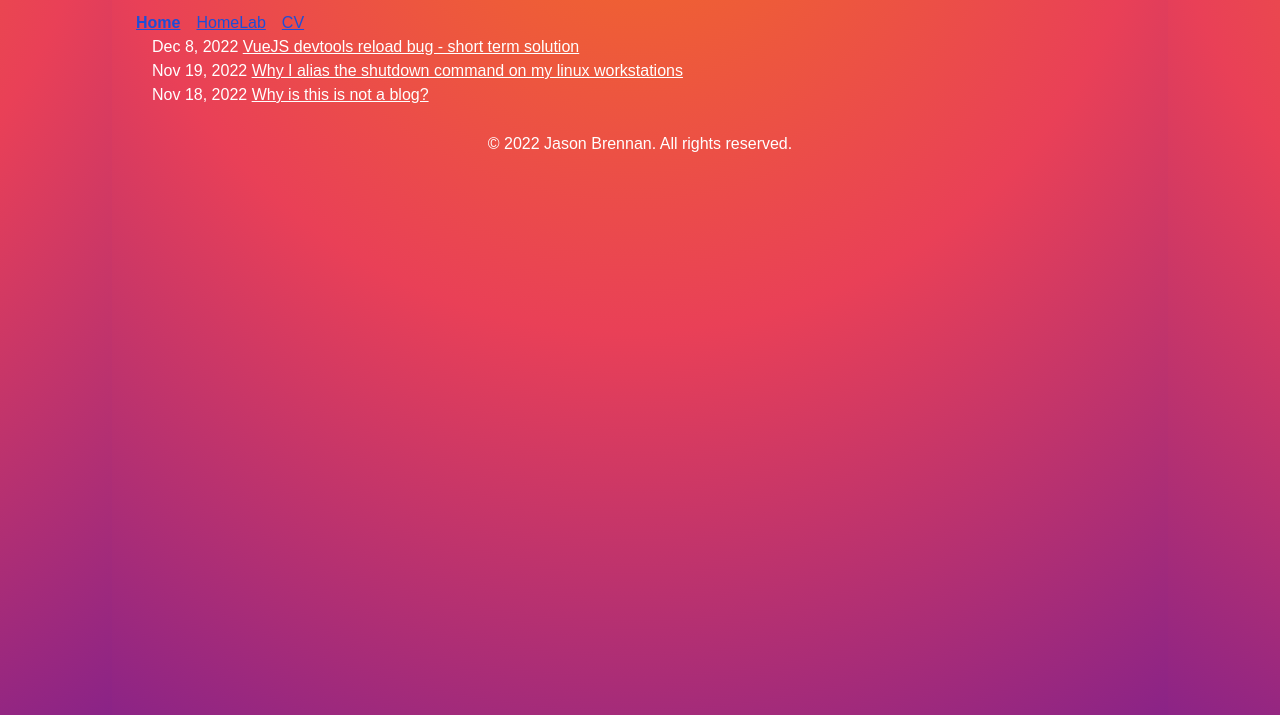
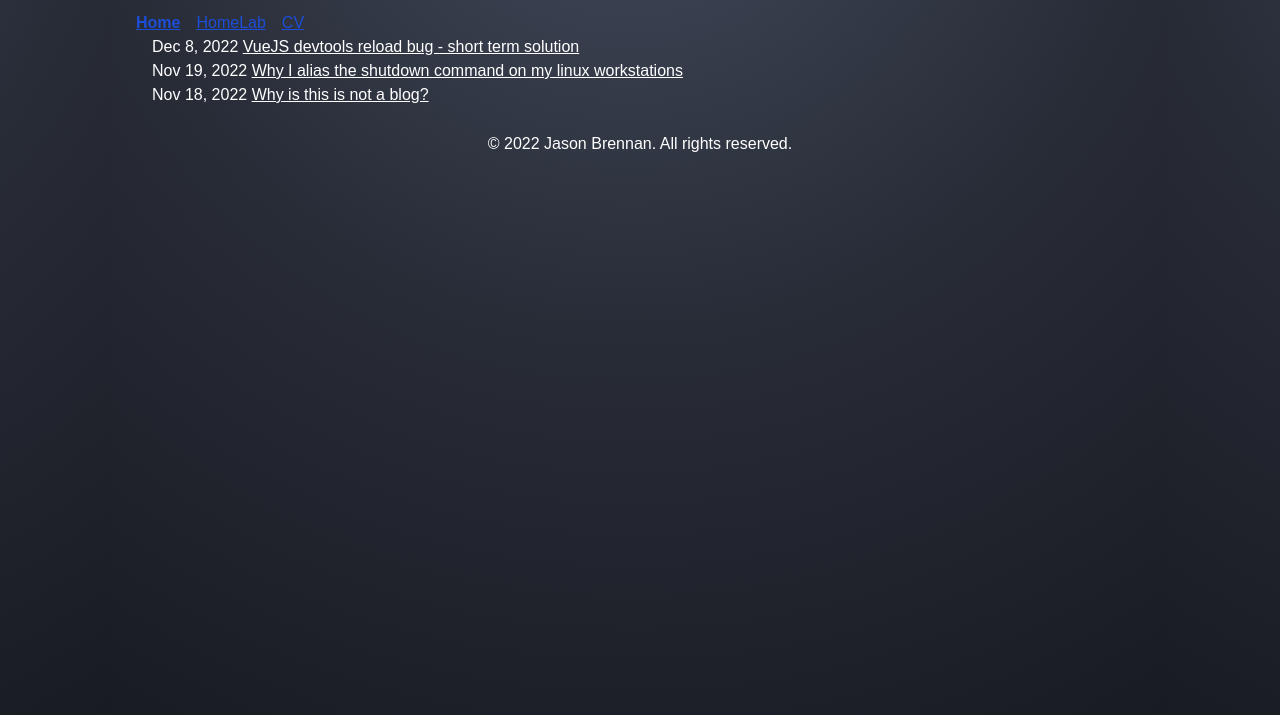
Before and after one commit to RusticXploit/jasonbrennan.com, an Astro site: page / in a window 1280 px wide. Shown: the part 85-800 px from the top of the page. Built offline with nearby package versions, Linux system fonts and the light colour scheme; Astro itself is replaced by a stand-in of ours.

```diff
--- a/src/styles/global.scss
+++ b/src/styles/global.scss
@@ -1,8 +1,8 @@
 // $char: #292929;
 :root {
-  --background-dark: #8A2387;
-  --background-medium: #E94057;
-  --background-light: #F27121;
+  --background-dark: rgb(25, 27, 34);
+  --background-medium: #282C37;
+  --background-light: #444B5D;
   --link: #ffffff;
   --bg-gradient: var(--background-light), var(--background-medium), var(--background-dark);
   --radius: .4em;
```
